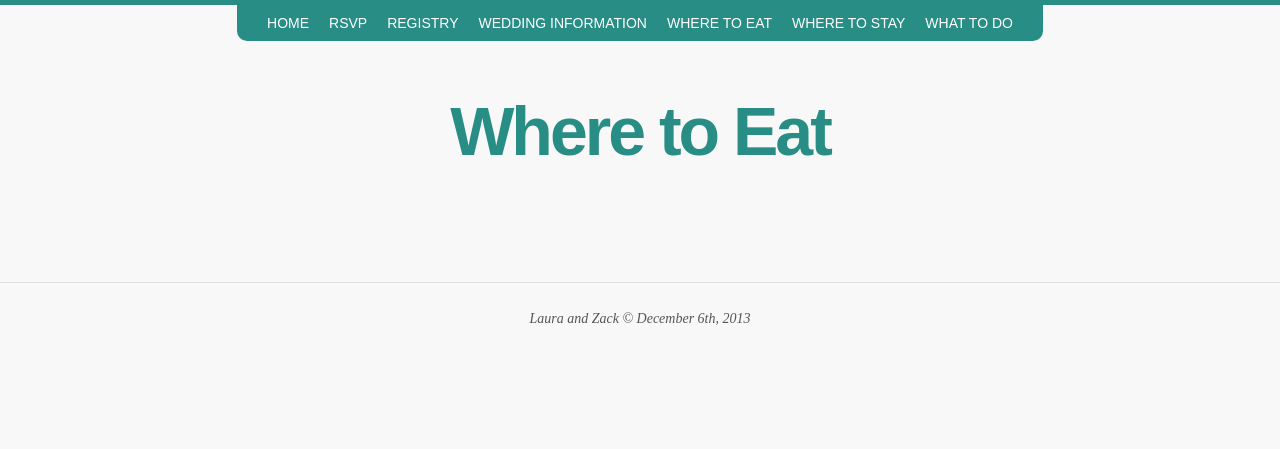
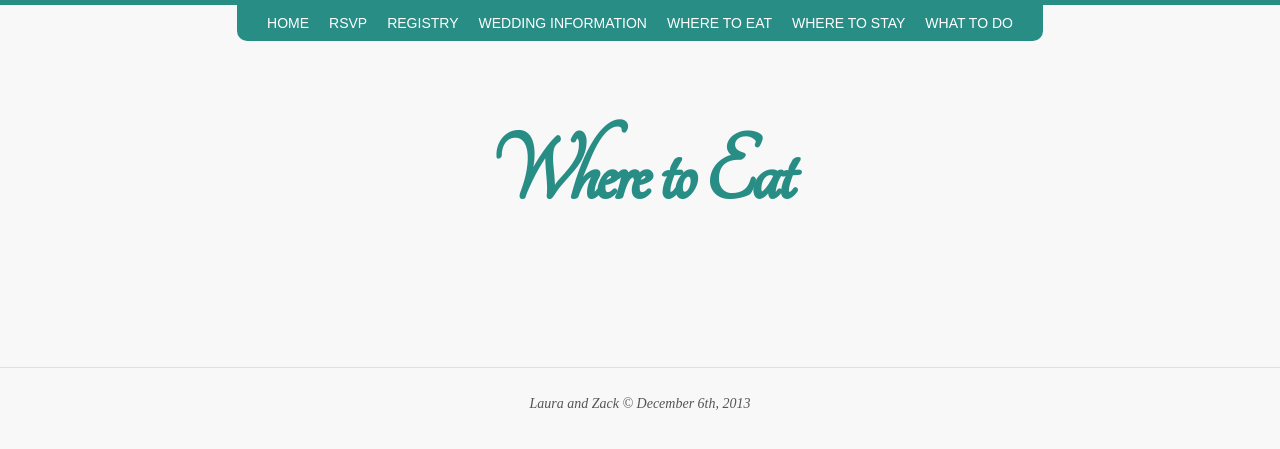
Before and after one commit to tollmanz/zlwedding, a Jekyll site: the page built from eat.md, in a window 1280 px wide. Shown: the top 449 px of the page. Built offline with Jekyll 4.4.1, drawn with Linux system fonts in a browser that asks for light colours; nearby versions of some CDN libraries.

Commit message:
Better header font.

```diff
--- a/_includes/head.html
+++ b/_includes/head.html
@@ -8,14 +8,9 @@
 <meta name="MobileOptimized" content="320">
 <meta name="viewport" content="width=device-width, initial-scale=1.0">
 
-<!-- For all browsers -->
+<link href='http://fonts.googleapis.com/css?family=Tangerine' rel='stylesheet' type='text/css'>
 <link rel="stylesheet" href="{{ site.url }}/assets/css/main.min.css">
-<!-- Webfonts -->
-<script src="//use.edgefonts.net/source-sans-pro:n2,i2,n3,i3,n4,i4,n6,i6,n7,i7,n9,i9;source-code-pro:n4,n7;volkhov.js"></script>
 
-<meta http-equiv="cleartype" content="on">
-
-<!-- Load Modernizr -->
 <script src="{{ site.url }}/assets/js/vendor/modernizr-2.6.2.custom.min.js"></script>
 
 <link rel="shortcut icon" href="{{ site.url }}/favicon.ico">
--- a/eat.md
+++ b/eat.md
@@ -4,9 +4,3 @@
 title: Where to Eat
 description: "Where to eat while in town."
 ---
-
-<ul class="post-list">
-{% for post in site.posts %}
-  <li><article><a href="{{ site.url }}{{ post.url }}">{{ post.title }} <span class="entry-date"><time datetime="{{ post.date | date_to_xmlschema }}">{{ post.date | date: "%B %d, %Y" }}</time></span></a></article></li>
-{% endfor %}
-</ul>
```
Also changed, not shown: assets/css/main.min.css.
